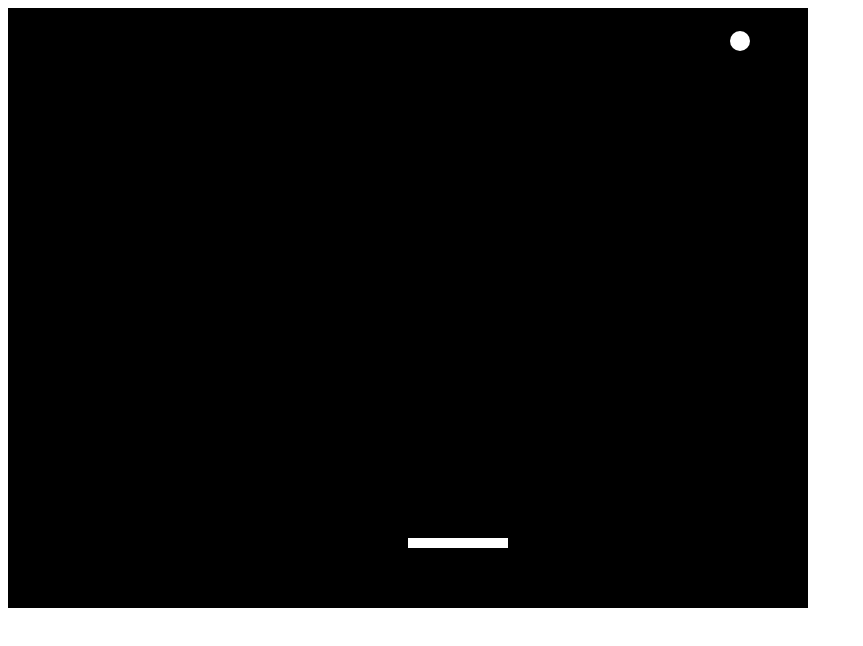
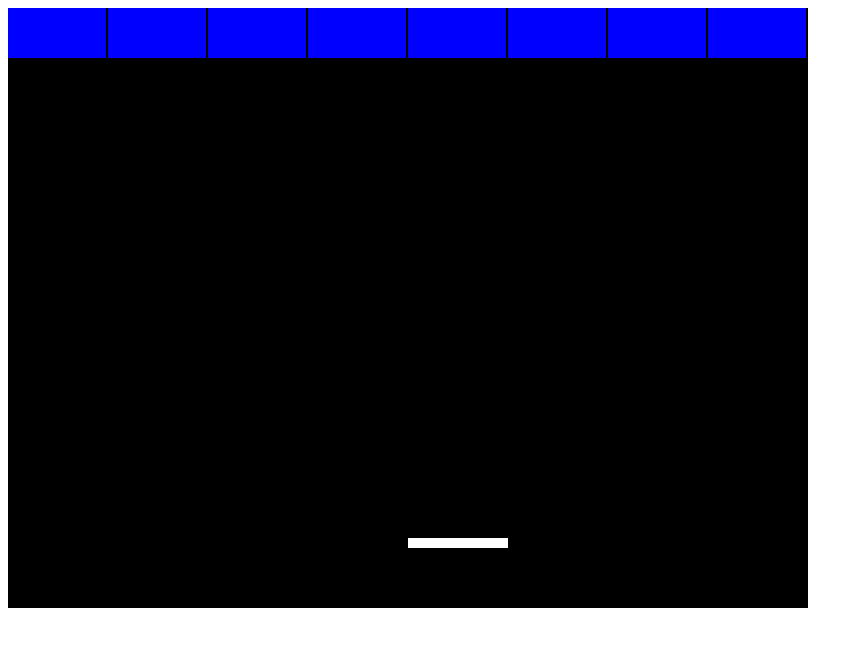
Before and after one commit to majoroff/js-games-sandbox, a plain HTML site: page arcanoid/game.html in a window 1280 px wide. Shown: the whole page, without its empty margins (0-863 px from the left). Drawn offline with Linux system fonts and the light colour scheme.

Commit message:
one line of bricks

```diff
--- a/arcanoid/game.html
+++ b/arcanoid/game.html
@@ -18,6 +18,15 @@
 		var ballSpeedY = 7;
 		var canvas, canvasContext;
 
+		var mouseX;
+		var mouseY;
+
+		const BRICK_W = 100;
+		const BRICK_H = 50;
+		const BRICK_COUNT = 8;
+
+		var brickGrid = new Array(BRICK_COUNT);
+
 		const PADDLE_WIDTH = 100;
 		const PADDLE_THICKNESS = 10;
 		const PADDLE_DIST_FROM_EDGE = 60;
@@ -27,9 +36,15 @@
 		function updateMousePos(evt){
 			var rect = canvas.getBoundingClientRect();
 			var root = document.documentElement;
-			var mouseX = evt.clientX - rect.left - root.scrollLeft;
-			//var mouseY = evt.clientY - rect.top - root.scrollTop;
+			mouseX = evt.clientX - rect.left - root.scrollLeft;
+			mouseY = evt.clientY - rect.top - root.scrollTop;
 			paddleX = mouseX - PADDLE_WIDTH/2;
+		}
+
+		function brickReset(){
+			for (var i = 0; i<BRICK_COUNT; i++) {
+				brickGrid[i] = true;
+			}
 		}
 
 		window.onload = function() {
@@ -40,7 +55,7 @@
 			setInterval(updateAll, 1000/framesPerSecond);
 
 			canvas.addEventListener('mousemove', updateMousePos);
-
+			brickReset();
 		};
 
 		function updateAll() {
@@ -103,6 +118,8 @@
 			colorCircle(ballX, ballY, 10, 'white'); // draw ball
 			colorRect(paddleX, canvas.height - PADDLE_THICKNESS - PADDLE_DIST_FROM_EDGE,
 						PADDLE_WIDTH, PADDLE_THICKNESS, 'white');
+			drawBricks();
+			colorText(mouseX+","+mouseY, mouseX, mouseY, "yellow")
 
 		}
 
@@ -118,6 +135,20 @@
 			canvasContext.fill();
 		}
 
+		function colorText(showWords, textX, textY, fillColor){
+			canvasContext.fillStyle = fillColor;
+			canvasContext.fillText(showWords, textX, textY);
+		}
+
+		function drawBricks(){
+			for (var i=0; i<BRICK_COUNT; i++) {
+				if (brickGrid[i]) {
+					colorRect(BRICK_W*i,0, BRICK_W-2,BRICK_H, 'blue')
+				}
+
+			}
+		}
+
 	</script>
 
 
```
